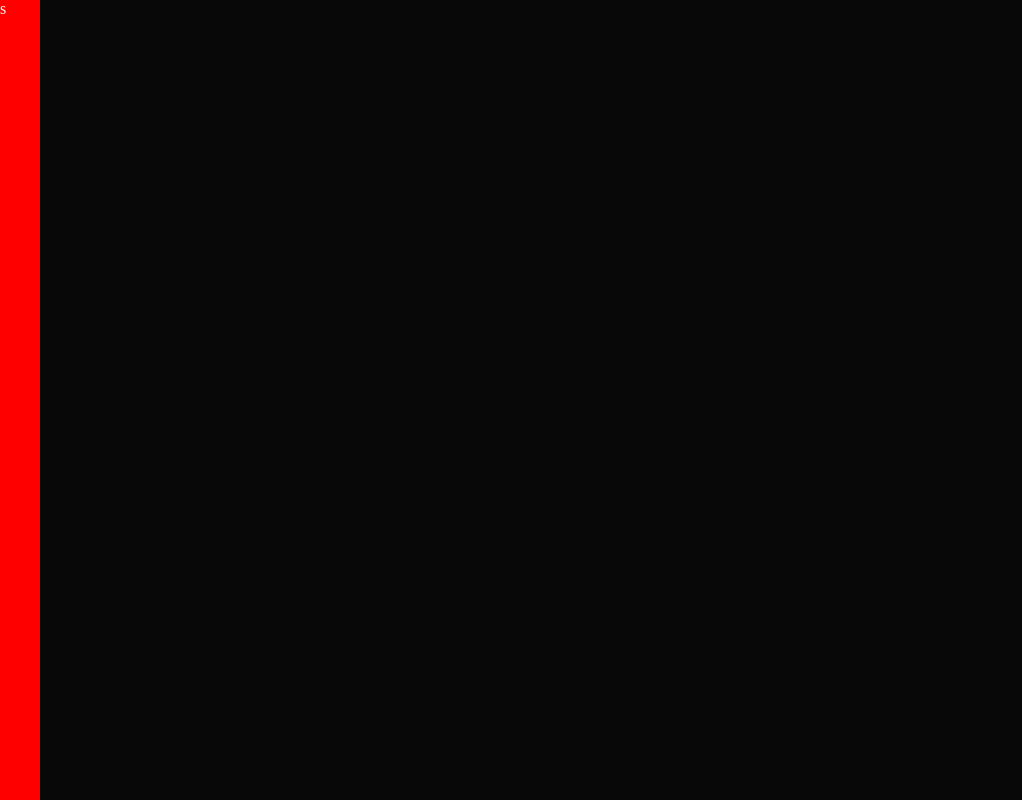
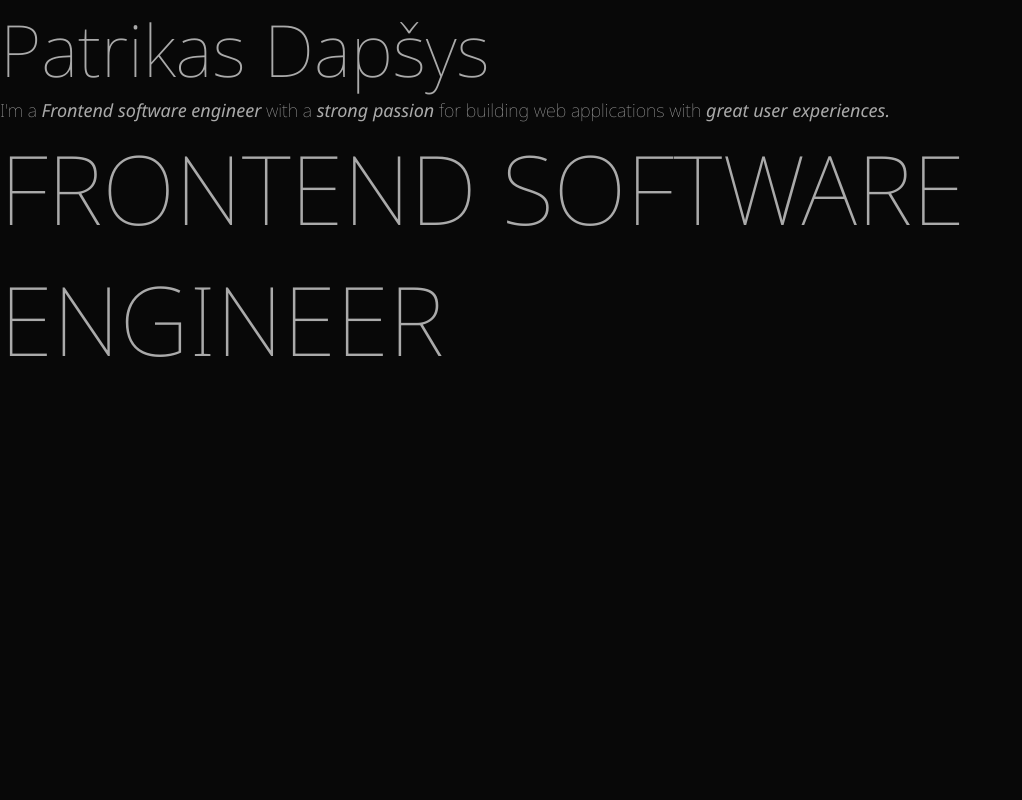
Before and after one commit to PatrikasDapsys/portfolio-2025, a Vue app: page / in a window 1280 px wide. Shown: the whole page, without its empty margins (0-1022 px from the left). Built offline with nearby package versions, Linux system fonts and the light colour scheme.

Commit message:
font/text

```diff
--- a/index.html
+++ b/index.html
@@ -9,6 +9,12 @@
       crossorigin="anonymous"
       referrerpolicy="no-referrer"
     />
+    <link rel="preconnect" href="https://fonts.googleapis.com" />
+    <link rel="preconnect" href="https://fonts.gstatic.com" crossorigin />
+    <link
+      href="https://fonts.googleapis.com/css2?family=Noto+Sans:ital,wght@0,100..900;1,100..900&display=swap"
+      rel="stylesheet"
+    />
     <meta name="viewport" content="width=device-width, initial-scale=1.0" />
     <title>Vite App</title>
   </head>
--- a/src/components/Mask.vue
+++ b/src/components/Mask.vue
@@ -30,12 +30,14 @@ const formattedHeight = computed(() => formatMeasurement(props.height, props.hei
 
 <style scoped lang="scss">
 @use '../styles/partials/z-index';
+@use '../styles/partials/colors';
 
 .mask {
+  background-color: colors.$base-background-color;
+  border: 1px solid red;
   z-index: z-index.$mask-z-index;
   width: v-bind(formattedWidth);
   height: v-bind(formattedHeight);
-  background: red;
   position: absolute;
   top: 0;
   left: 0;
--- /dev/null
+++ b/src/enums/id.ts
@@ -0,0 +1,5 @@
+enum IdEnum {
+  HERO = 'hero',
+}
+
+export { IdEnum }
--- a/src/pages/Hero.vue
+++ b/src/pages/Hero.vue
@@ -1,15 +1,24 @@
 <template>
-  <div class="test">hero</div>
-  <Mask
-    :width="maskWidth"
-    :height="maskHeight"
-    :width-measurement="MeasurementsEnum.PX"
-    :height-measurement="MeasurementsEnum.PERCENTAGE"
-  />
+  <div :id="IdEnum.HERO" class="hero-page">
+    <h1 class="hero-page__title">Patrikas Dapšys</h1>
+    <p class="hero-page__subtitle">
+      I'm a <span class="keyword">Frontend software engineer</span> with a
+      <span class="keyword"> strong passion</span> for building web applications with
+      <span class="keyword"> great user experiences.</span>
+    </p>
+    <h2 class="hero-page__title--secondary">Frontend software engineer</h2>
+    <!-- <Mask
+      :width="maskWidth"
+      :height="maskHeight"
+      :width-measurement="MeasurementsEnum.PX"
+      :height-measurement="MeasurementsEnum.PERCENTAGE"
+    /> -->
+  </div>
 </template>
 
 <script setup lang="ts">
 import Mask from '@/components/Mask.vue'
+import { IdEnum } from '@/enums/id'
 import { MeasurementsEnum } from '@/enums/measurements'
 import { ref } from 'vue'
 
@@ -18,7 +27,23 @@ const maskHeight = ref(100)
 </script>
 
 <style scoped lang="scss">
-.test {
-  width: v-bind(maskWidth);
+.keyword {
+  font-weight: 400;
+  font-style: italic;
+}
+
+.hero-page {
+  &__title {
+    font-size: 72px;
+
+    &--secondary {
+      font-size: 96px;
+      text-transform: uppercase;
+    }
+  }
+
+  &__subtitle {
+    font-size: 18px;
+  }
 }
 </style>
--- a/src/styles/base.scss
+++ b/src/styles/base.scss
@@ -4,9 +4,12 @@
   box-sizing: border-box;
   padding: 0;
   margin: 0;
+  font-weight: unset;
 }
 
 body {
+  font-family: 'Noto Sans', sans-serif;
   background-color: colors.$base-background-color;
   color: colors.$base-text-color;
+  font-weight: 100;
 }
--- a/src/styles/partials/_colors.scss
+++ b/src/styles/partials/_colors.scss
@@ -1,2 +1,2 @@
 $base-background-color: #080808;
-$base-text-color: #f6f6f6;
+$base-text-color: #aaaaaa;
```
